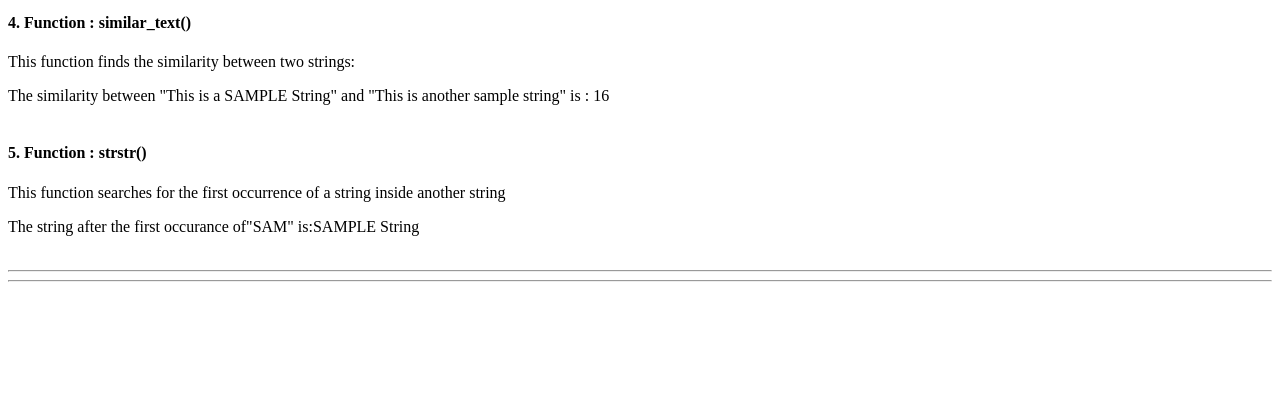
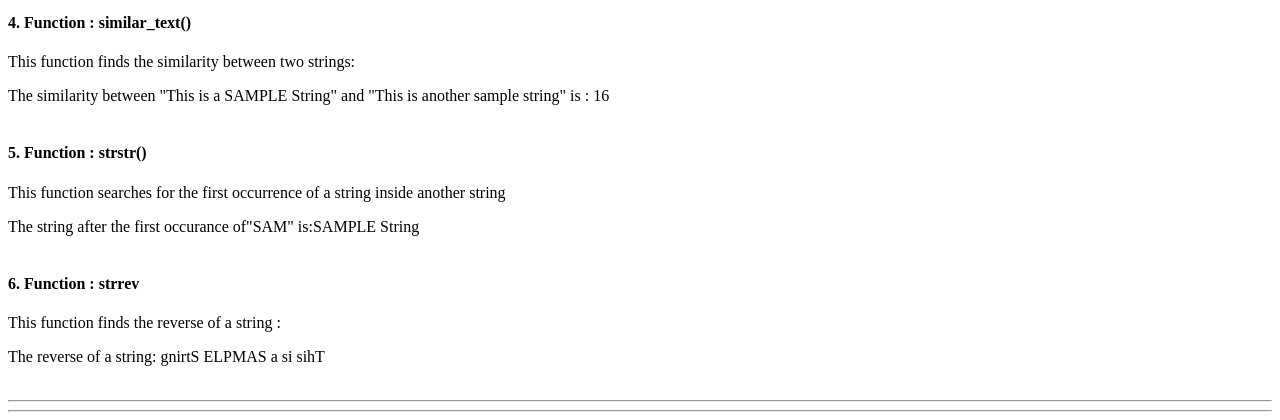
Before and after one commit to sachinmathewjose/homework3-stringarray, a PHP site: page / in a window 1280 px wide. Shown: the part 1921-2341 px from the top of the page. Before the commit the page ends 2203 px from the top, so only its background shows below. Run offline with PHP 8.4, Linux system fonts and the light colour scheme.

Commit message:
added function 16

```diff
--- a/index.php
+++ b/index.php
@@ -110,6 +110,7 @@ class main {
 		$this->wordCountString();
 		$this->similarString();
 		$this->strString();
+		$this->strrevString();
 		echo "<hr><hr>";
 	}
 
@@ -150,6 +151,13 @@ class main {
 		echo "<br><br>";
 	}
 
+	public function strrevString() {
+		echo "<h4>6. Function :<b> strrev</b></h4>";
+		echo "<p>This function finds the reverse of a string :<p>";
+		echo "The reverse of a string: ".strrev($this->sampleString);
+		echo "<br><br>";
+	}
+
 	public function pString() {
 		echo "<h4>2. Function :<b> similar_text()</b></h4>";
 		echo "<p>This function finds the<p>";
```
